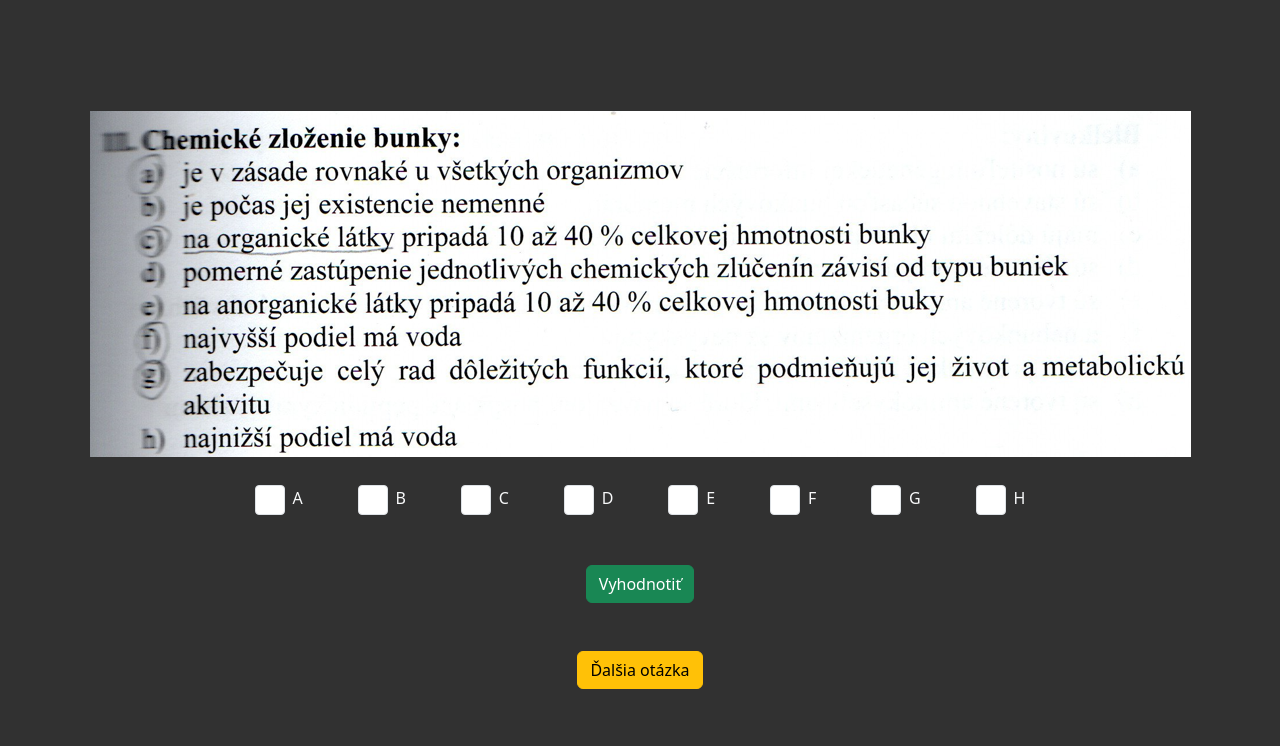
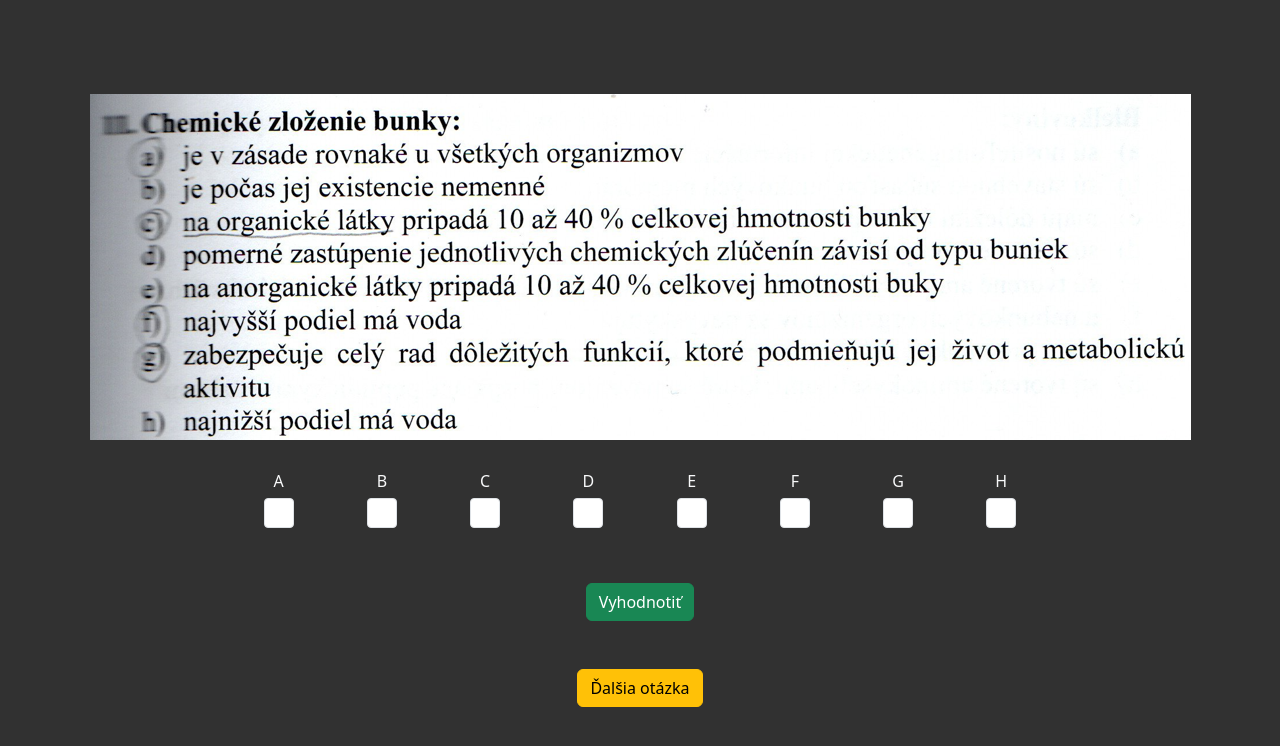
Before and after one commit to demoMedTest/demoMTest, a React (Vite) app: page / in a window 1280 px wide. Shown: the top 746 px of the page. Built offline with nearby package versions, Linux system fonts and the light colour scheme.

Commit message:
added colors

```diff
--- a/src/components/Question.jsx
+++ b/src/components/Question.jsx
@@ -5,10 +5,11 @@ export default function Question() {
   const [currentQuestion, setCurrentQuestion] = useState(null);
   const [answers, setAnswers] = useState({}); // Načítané odpovede
   const [selectedOptions, setSelectedOptions] = useState({}); // Vybrané checkboxy
+  const [results, setResults] = useState({}); // Uchováva stav správnych odpovedí
   const totalImages = 3;
   const options = ['A', 'B', 'C', 'D', 'E', 'F', 'G', 'H'];
 
-
+  // Načítaj odpovede pri načítaní stránky
   useEffect(() => {
     fetch("/assets/answr.txt")
       .then((res) => res.text())
@@ -23,12 +24,13 @@ export default function Question() {
     loadRandomImage();
   }, []);
 
-  // Načíta náhodný obrázok a otázku
+  // Načíta náhodný obrázok a resetuje stav
   const loadRandomImage = () => {
     const randomImageNumber = Math.floor(Math.random() * totalImages) + 1;
     setCurrentImage(`/assets/test${randomImageNumber}.png`);
     setCurrentQuestion(randomImageNumber);
     setSelectedOptions({}); // Reset checkboxov
+    setResults({}); // Reset výsledkov
   };
 
   // Spracuje zmenu checkboxu
@@ -38,41 +40,58 @@ export default function Question() {
       [option]: !prev[option],
     }));
   };
-  // Porovná vybrané odpovede
+
+  // Porovná odpovede a nastaví správne checkboxy na zeleno
   const evaluateAnswers = () => {
-    console.log("current q"+currentQuestion)
     const correctAnswer = answers[currentQuestion] || "";
-    const selectedAnswer = options
-      .map((option, index) => (selectedOptions[option] ? "S" : "N"))
-      .join("");
-    if (correctAnswer === selectedAnswer) {
-      alert("Správne!");
-    } else {
-      alert(`Nesprávne! Správna odpoveď je: ${correctAnswer}`);
+    const newResults = {};
+
+    // Označí všetky správne odpovede
+    options.forEach((option, index) => {
+      if (correctAnswer[index] === "S") {
+        newResults[option] = "correct";
       }
+    });
+
+    setResults(newResults);
   };
 
   return (
     <div className="d-flex justify-content-center align-items-center flex-column">
       <div>
-        <img src={currentImage} alt="Test Image" className="max-w-200" />
+        <img src={currentImage} alt="Test Image" />
       </div>
       <div className="d-flex justify-content-around mt-4 w-75">
   {options.map((option) => (
-          <div className="form-check d-flex align-items-center" key={option}>
+    <div
+      className="form-check d-flex flex-column align-items-center"
+      key={option}
+      style={{
+        backgroundColor: results[option] === "correct" ? "#198754" : "transparent",
+        borderRadius: "5px",
+        padding: "5px",
+      }}
+    >
+      <label
+        className="form-check-label text-light"
+        htmlFor={`checkbox-${option}`}
+        style={{
+          marginBottom: "5px", // Malá medzera medzi label a checkboxom
+          textAlign: "center", // Zarovná text na stred
+        }}
+      >
+        {option}
+      </label>
       <input
         className="form-check-input checkBoxLarge"
         type="checkbox"
         id={`checkbox-${option}`}
         checked={!!selectedOptions[option]}
         onChange={() => handleCheckboxChange(option)}
+        style={{
+          margin: "0 auto", // Uistí sa, že checkbox je presne na stred
+        }}
       />
-            <label
-              className="form-check-label ms-2 text-light"
-              htmlFor={`checkbox-${option}`}
-            >
-              {option}
-            </label>
     </div>
   ))}
 </div>
```
Also changed, not shown: public/assets/answr.txt. Lines whose indentation alone changed are shown as unchanged.
